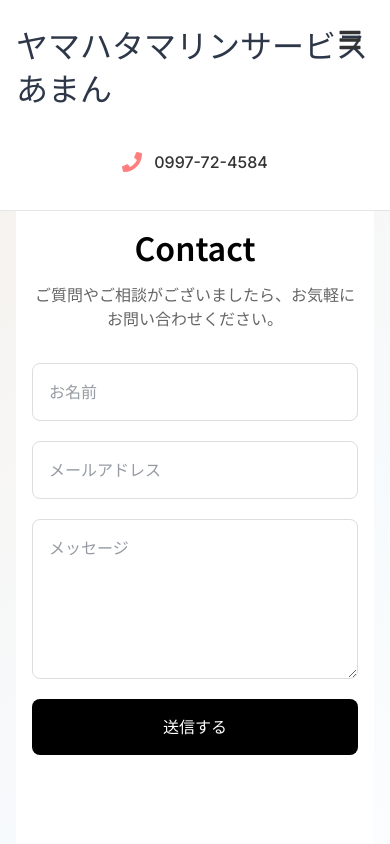
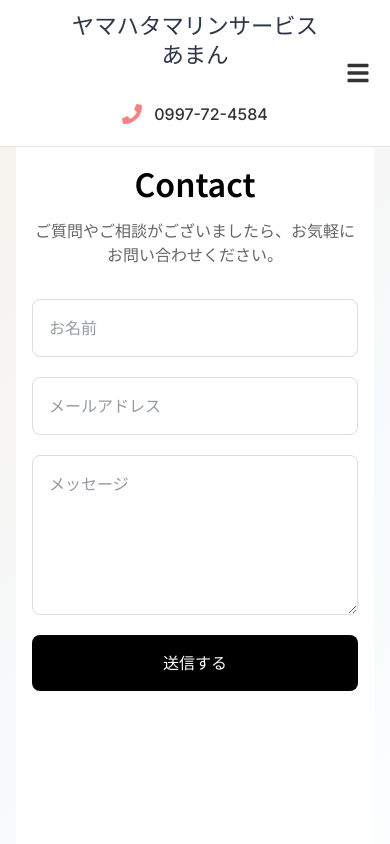
Before and after one commit to reolch/amamiaman, a Next.js app: page /contact in a window 390 px wide. Shown: the top 844 px of the page. Built offline with nearby package versions, Linux system fonts and the light colour scheme; a web font is replaced by a local one.

Commit message:
モバイルメニューを修正しました。

```diff
--- a/src/components/common/Header/Header.module.css
+++ b/src/components/common/Header/Header.module.css
@@ -15,14 +15,35 @@
   display: flex;
   flex-direction: column;
   align-items: center;
-  padding: 1.5rem 1rem;
+  justify-content: center;
+  padding: 1rem;
   position: relative;
   max-width: 1400px;
   margin: 0 auto;
+  min-height: 80px;
 }
 
 .logo {
   margin-bottom: 1rem;
+  width: 100%;
+  display: flex;
+  justify-content: center;
+  padding: 0 4rem; /* 左右にハンバーガーメニュー分の余白 */
+}
+
+.logo h1 {
+  margin: 0;
+  font-size: 1.6rem; /* モバイルでも読みやすいサイズに調整 */
+  line-height: 1.4;
+  text-align: center;
+  word-break: break-word;
+  max-width: 100%;
+}
+
+.logo h1 a {
+  text-decoration: none;
+  color: inherit;
+  display: block;
 }
 
 .logoImage {
@@ -39,9 +60,13 @@
 /* ハンバーガーメニューボタン */
 .menuButtonContainer {
   position: absolute;
-  top: 1rem;
+  top: 50%;
   right: 1rem;
-  z-index: 1001; /* 他の要素より前面に表示 */
+  transform: translateY(-50%);
+  z-index: 1002;
+  background: rgba(255, 255, 255, 0.9);
+  border-radius: 8px;
+  backdrop-filter: blur(5px);
 }
 
 .menuIcon {
@@ -71,9 +96,10 @@
 .contact {
   display: flex;
   align-items: center;
-  margin-top: 0.75rem;
+  justify-content: center;
+  margin-top: 0.5rem;
   background: transparent;
-  padding: 0.75rem 1.25rem;
+  padding: 0.5rem 1rem;
   transition: opacity 0.2s ease;
 }
 
@@ -161,6 +187,14 @@
 
   .logo {
     margin-bottom: 0;
+    padding: 0; /* タブレット以上では余白リセット */
+    width: auto;
+    justify-content: flex-start;
+  }
+
+  .logo h1 {
+    font-size: 1.8rem; /* タブレット以上でのフォントサイズ */
+    text-align: left;
   }
 
   .globalNav {
@@ -206,6 +240,10 @@
 @media (min-width: 1024px) {
   .logoImage {
     height: 5rem;
+  }
+
+  .logo h1 {
+    font-size: 2rem; /* デスクトップでのフォントサイズ */
   }
 
   .navItem {
@@ -318,7 +356,39 @@
   }
 }
 
-/* モスクトップサイズのスタイル */
+/* 中程度のモバイル向けの調整 */
+@media (min-width: 481px) and (max-width: 767px) {
+  .logo h1 {
+    font-size: 1.7rem;
+  }
+
+  .topBar {
+    min-height: 85px;
+  }
+}
+
+/* 小さなモバイル向けの調整 */
+@media (max-width: 480px) {
+  .logo h1 {
+    font-size: 1.4rem; /* 読みやすいサイズに維持 */
+    line-height: 1.3;
+  }
+
+  .logo {
+    padding: 0 3.5rem; /* 左右の余白を調整 */
+  }
+
+  .menuButtonContainer {
+    right: 0.5rem;
+  }
+
+  .topBar {
+    padding: 0.75rem 0.5rem;
+    min-height: 70px;
+  }
+}
+
+/* デスクトップサイズのスタイル */
 @media (min-width: 1024px) {
   .dropdownButton {
     font-size: 1rem;
```
